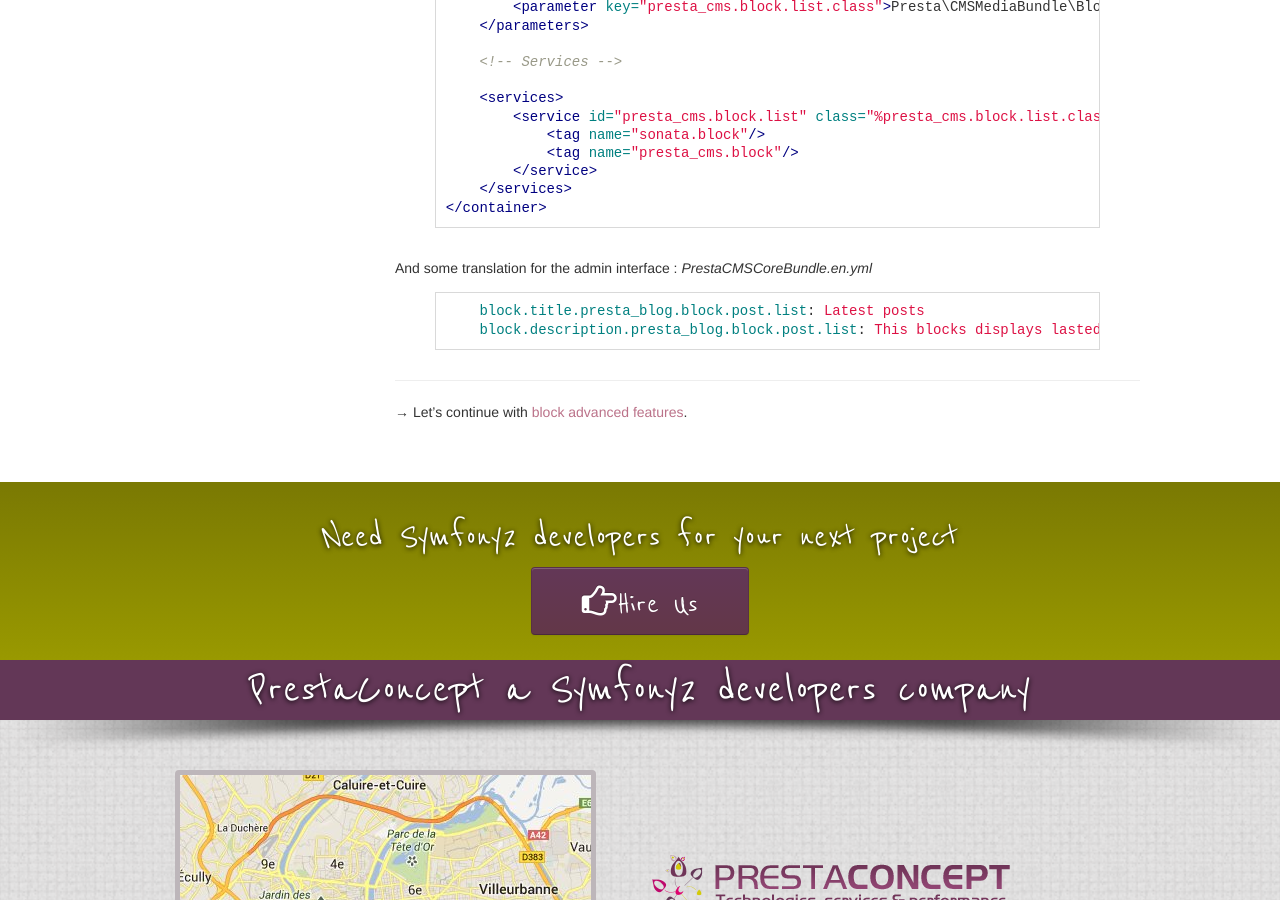
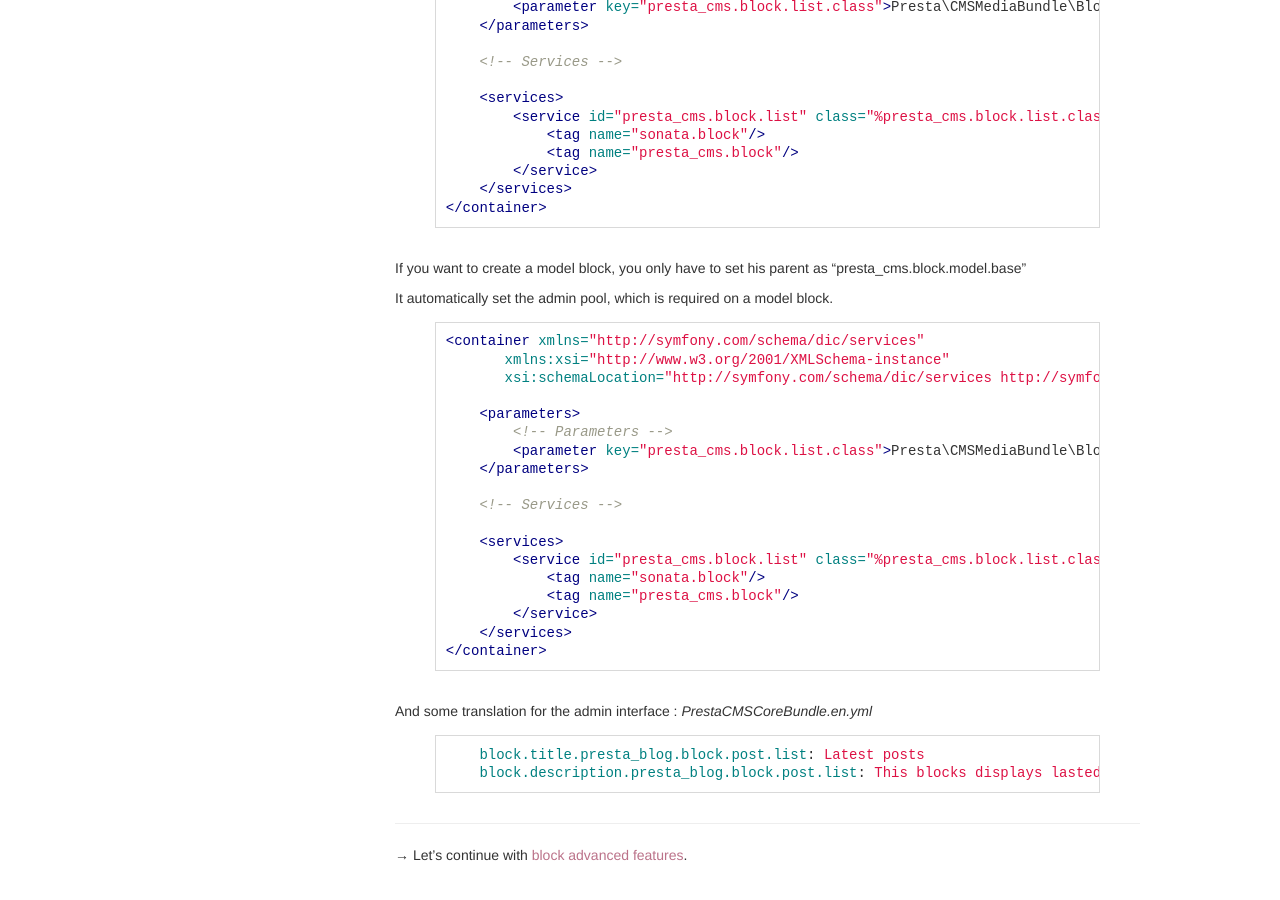
Before and after one commit to mooahmad/prestaconcept.github.io, a Jekyll site: the page built from presta-cms-core/developer-guide/block.md, in a window 1280 px wide and 900 px high, scrolled down 5549 px. Built offline with Jekyll 4.4.1, drawn with Linux system fonts in a browser that asks for light colours.

Commit message:
add the documentation for the model block inheritance

```diff
--- a/presta-cms-core/developer-guide/block.md
+++ b/presta-cms-core/developer-guide/block.md
@@ -279,6 +279,31 @@ File : /src/Presta/BlogBundle/Resources/config/block.xml
 </container>
 {% endhighlight %}
 
+If you want to create a model block, you only have to set his parent as "presta_cms.block.model.base"
+
+It automatically set the admin pool, which is required on a model block.
+
+{% highlight xml %}
+<container xmlns="http://symfony.com/schema/dic/services"
+       xmlns:xsi="http://www.w3.org/2001/XMLSchema-instance"
+       xsi:schemaLocation="http://symfony.com/schema/dic/services http://symfony.com/schema/dic/services/services-1.0.xsd">
+
+    <parameters>
+        <!-- Parameters -->
+        <parameter key="presta_cms.block.list.class">Presta\CMSMediaBundle\Block\ListBlockService</parameter>
+    </parameters>
+
+    <!-- Services -->
+
+    <services>
+        <service id="presta_cms.block.list" class="%presta_cms.block.list.class%" parent="presta_cms.block.parent.base">
+            <tag name="sonata.block"/>
+            <tag name="presta_cms.block"/>
+        </service>
+    </services>
+</container>
+{% endhighlight %}
+
 And some translation for the admin interface : *PrestaCMSCoreBundle.en.yml*
 
 {% highlight yaml %}
```
